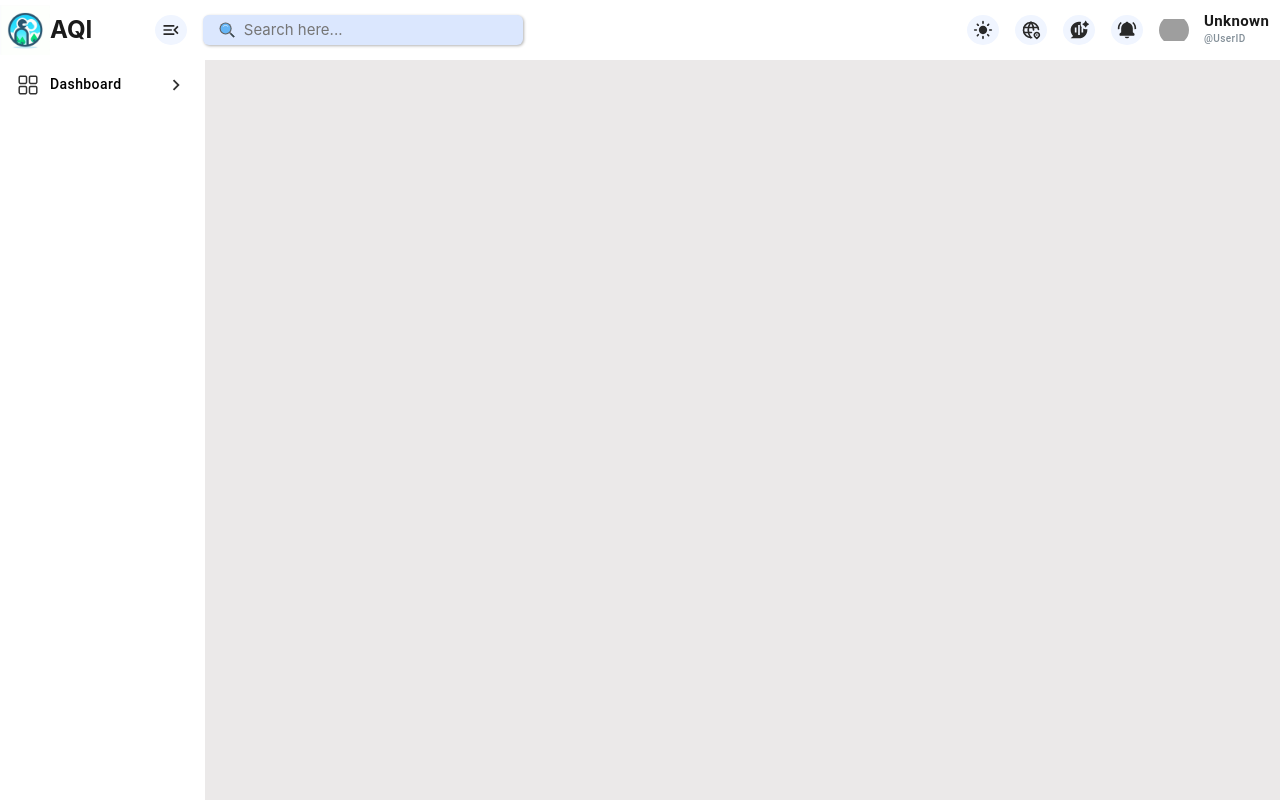
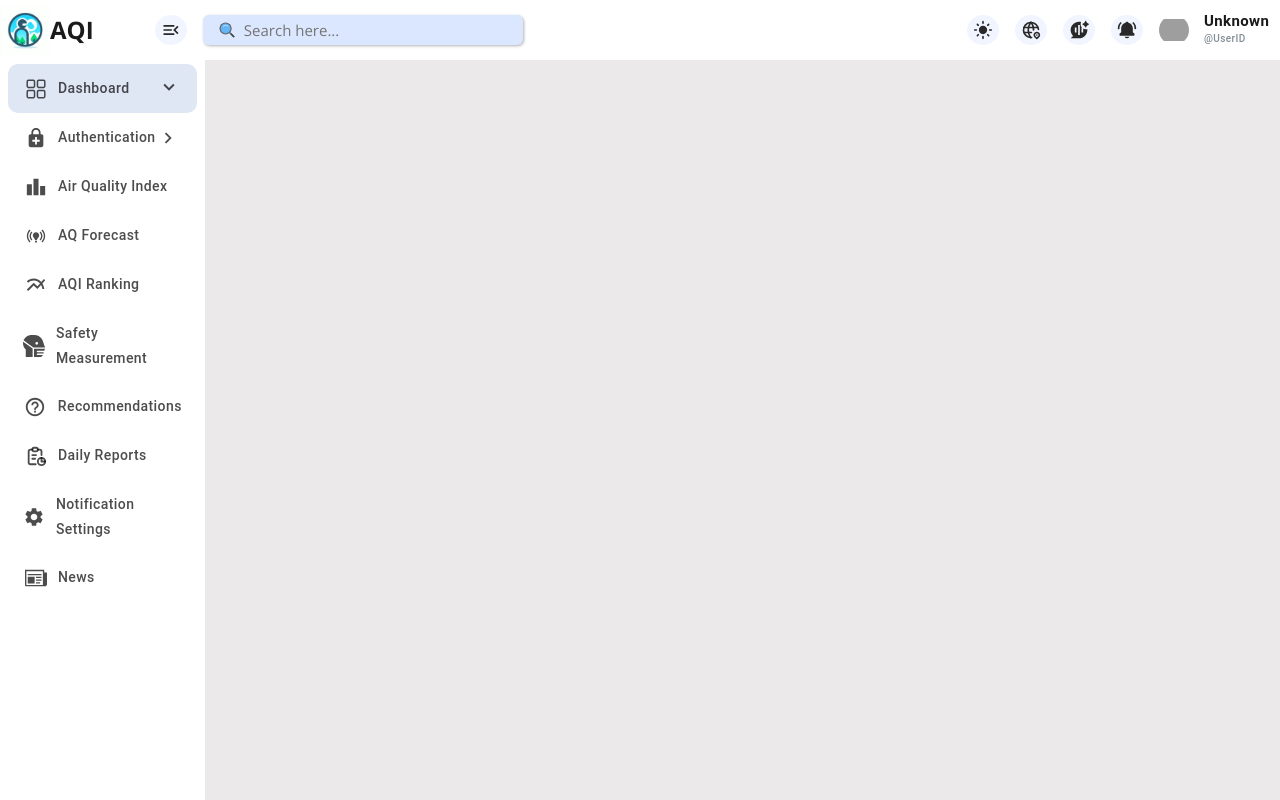
Before and after one commit to rony31416/aqi-app, a React (Vite) app: page / in a window 1280 px wide. Built offline with nearby package versions, Linux system fonts and the light colour scheme; grey boxes are pictures that could not be loaded.

Commit message:
sidebar complete

```diff
--- a/src/components/Header/Header.jsx
+++ b/src/components/Header/Header.jsx
@@ -51,19 +51,28 @@ const Header = () => {
 
           {/* Right-Side Buttons */}
           <div className="col-sm-7 d-flex align-items-center justify-content-end part3">
-            <Button className="rounded-circle mr-3">
+
+           <Tooltip title="Theme Change">
+           <Button className="rounded-circle mr-3">
               <MdLightMode />
             </Button>
+            </Tooltip>
+
+            <Tooltip title="Current AQI">
             <Button className="rounded-circle mr-3">
               <TbWorldPin />
             </Button>
+            </Tooltip>
+            <Tooltip title="AI ChatBot">
             <Button className="rounded-circle mr-3">
               <RiChatVoiceAiFill />
             </Button>
+            </Tooltip>
+            <Tooltip title="Notifications">
             <Button className="rounded-circle mr-3">
               <BiSolidBellRing />
             </Button>
-
+            </Tooltip>
             {/* Account Menu */}
             <div className="myAccWrapper">
               <Tooltip title="Account settings">
--- a/src/components/Sidebar.jsx
+++ b/src/components/Sidebar.jsx
@@ -1,14 +1,36 @@
-import React from 'react'
+import React,{useState} from 'react'
+import { Link } from "react-router-dom";
 import Button from '@mui/material/Button';
 import { RxDashboard } from "react-icons/rx";
 import { MdOutlineKeyboardArrowRight } from "react-icons/md";
+import EnhancedEncryptionIcon from '@mui/icons-material/EnhancedEncryption';
+import LeaderboardIcon from '@mui/icons-material/Leaderboard';
+import OnlinePredictionIcon from '@mui/icons-material/OnlinePrediction';
+import { FaHeadSideMask } from "react-icons/fa";
+import HelpOutlineIcon from '@mui/icons-material/HelpOutline';
+import { ImNewspaper } from "react-icons/im";
+import { MdMultilineChart } from "react-icons/md";
+import { TbReport } from "react-icons/tb";
+import SettingsIcon from '@mui/icons-material/Settings';
+import { use } from 'react';
 
 const Sidebar = () => {
+
+    const [activeTab,setActiveTab] = useState(0);
+    const [isToggleSubMenu,setIsToggleSubMenu] = useState(false);
+
+    const isOpenSubMenu=(index) => {
+       setActiveTab(index);
+       setIsToggleSubMenu(!isToggleSubMenu);
+
+    }
+
     return (
         <div className='sidebar'>
             <ul>
                 <li>
-            <Button className='w-100'>
+                    <Link to="/">
+                        <Button className={`w-100 ${activeTab===0 ? 'active' : ''}`} onClick={()=>isOpenSubMenu(0)}>
                             <span className='icon'>
                                 <RxDashboard />
                             </span>
@@ -17,6 +39,131 @@ const Sidebar = () => {
                                 <MdOutlineKeyboardArrowRight />
                             </span>
                         </Button>
+                    </Link>
+
+                </li>
+
+                <li>
+                    <Button className={`w-100 ${activeTab===1 && isToggleSubMenu===true ? 'active' : ''}`} onClick={()=>isOpenSubMenu(1)}>
+                        <span className='icon'>
+                            <EnhancedEncryptionIcon />
+                        </span>
+                        Authentication
+                        <span className='arrow'>
+                            <MdOutlineKeyboardArrowRight />
+                        </span>
+                    </Button>
+
+                    <div className={`submenuWrapper ${activeTab===1 && isToggleSubMenu===true ? 'colapse' : 'colapsed'}`}>
+                        <ul className="submenu">
+                            <li>  <Link to="#">Login </Link>  </li>
+                            <li>  <Link to="#">Register </Link>  </li>
+                            <li>  <Link to="#">Forgot Password </Link>  </li>
+
+                        </ul>
+                    </div>
+
+
+                </li>
+
+                <li>
+                    <Link to="/">
+                    <Button className={`w-100 ${activeTab===2 ? 'active' : ''}`} onClick={()=>isOpenSubMenu(2)}>
+                            <span className='icon'>
+                                <LeaderboardIcon />
+                            </span>
+                            Air quality index
+
+                        </Button>
+                    </Link>
+
+                </li>
+
+                <li>
+                    <Link to="/">
+                    <Button className={`w-100 ${activeTab===3 ? 'active' : ''}`} onClick={()=>isOpenSubMenu(3)} >
+                            <span className='icon'>
+                                <OnlinePredictionIcon />
+                            </span>
+                            AQ Forecast
+                        </Button>
+                    </Link>
+
+                </li>
+                <li>
+                    <Link to="/">
+                    <Button className={`w-100 ${activeTab===4 ? 'active' : ''}`}  onClick={()=>isOpenSubMenu(4)} >
+                            <span className='icon'>
+                                <MdMultilineChart />
+                            </span>
+                            AQI Ranking
+                        </Button>
+                    </Link>
+
+
+                </li>
+
+
+
+                <li>
+                    <Link to="/">
+                    <Button className={`w-100 ${activeTab===5 ? 'active' : ''}`} onClick={()=>isOpenSubMenu(5)} >
+                            <span className='icon'>
+                                <FaHeadSideMask />
+                            </span>
+                            Safety Measurement
+                        </Button>
+                    </Link>
+
+                </li>
+
+                <li>
+                    <Link to="/">
+                    <Button className={`w-100 ${activeTab===6 ? 'active' : ''}`} onClick={()=>isOpenSubMenu(6)} >
+                            <span className='icon'>
+                                <HelpOutlineIcon />
+                            </span>
+                            Recommendations
+                        </Button>
+                    </Link>
+
+                </li>
+
+                <li>
+                    <Link to="/">
+                    <Button className={`w-100 ${activeTab===7 ? 'active' : ''}`} onClick={()=>isOpenSubMenu(7)} >
+                            <span className='icon'>
+                                <TbReport />
+                            </span>
+                            Daily Reports
+                        </Button>
+                    </Link>
+
+                </li>
+
+                <li>
+                    <Link to="/">
+                    <Button className={`w-100 ${activeTab===8 ? 'active' : ''}`} onClick={()=>isOpenSubMenu(8)} >
+                            <span className='icon'>
+                                <SettingsIcon />
+                            </span>
+                            Notification Settings
+                        </Button>
+                    </Link>
+
+                </li>
+
+
+                <li>
+                    <Link to="/">
+                    <Button className={`w-100 ${activeTab===9 ? 'active' : ''}`} onClick={()=>isOpenSubMenu(9)} >
+                            <span className='icon'>
+                                <ImNewspaper />
+                            </span>
+                            News
+                        </Button>
+                    </Link>
+
                 </li>
             </ul>
 
--- a/src/index.css
+++ b/src/index.css
@@ -6,7 +6,7 @@
 }
 
 body {
-    font-family: "Open Sans", sans-serif;
+    font-family: "Open Sans", sans-serif !important;
     background-color: #ebe9e9 !important;
 }
 
@@ -152,19 +152,23 @@ header button.rounded-circle:hover {
 
 .main .sidebarWrapper .sidebar ul{
     margin-bottom: 0px;
+    padding: 4px 8px !important;
+
 }
 .main .sidebarWrapper .sidebar ul li {
     list-style: none;
+
 }
 
 .main .sidebarWrapper .sidebar ul li button{
-    color: #000;
+    color: rgba(0, 0, 0, 0.7) !important;
     text-align: left;
     justify-content: left;
-    border-radius: 0px !important;
+    border-radius: 10px !important;
     padding: 12px 15px !important;
     align-items: center;
     text-transform: capitalize;
+    font-weight: semi-bold;
 }
 .main .sidebarWrapper .sidebar ul li button .icon{
     display: flex;
@@ -177,15 +181,87 @@ header button.rounded-circle:hover {
 }
 
 .main .sidebarWrapper .sidebar ul li button  svg{
-    color: #000;
-    opacity: 0.8;
     font-size: 22px !important;
 }
 
+.main .sidebarWrapper .sidebar ul li button *{
+   color: rgba(0, 0, 0, 0.7) !important;
+   font-weight: semi-bold !important;
+}
+.main .sidebarWrapper .sidebar ul li button:hover{
+    align-items: center;
+    background: #dfe6f4 !important;
+
+}
 .main .sidebarWrapper .sidebar ul li button .arrow{
   margin-left: auto !important;
   align-items: center;
   justify-content: center;
   width: 25px;
   height: 25px;
+  transition: all 0.3s ease-in-out;
 }
+
+.main .sidebarWrapper .sidebar ul li button.active{
+    background: #dfe6f4 !important;
+}
+.main .sidebarWrapper .sidebar ul li button.active .icon svg{
+    color: #cb1f1f !important;
+}
+.main .sidebarWrapper .sidebar ul li button.active .arrow{
+    transform: rotate(90deg);
+}
+
+.main .sidebarWrapper .sidebar ul .submenu{
+    padding: 0px 45px !important;
+    position: relative;
+}
+
+.main .sidebarWrapper .sidebar ul .submenu::before{
+    content: "";
+    position: absolute;
+    top: 0px;
+    left: 30px;
+    width: 2px;
+    height: 100%;
+    background: rgba(0, 0, 0, 0.2);
+}
+
+.main .sidebarWrapper .sidebar ul .submenu li {
+    width: 100%;
+    list-style: none;
+
+}
+
+.main .sidebarWrapper .sidebar ul .submenu li a{
+    color: rgba(0, 0, 0, 0.7) !important;
+    text-decoration: none;
+    text-transform: capitalize;
+    display: block;
+    padding: 4px 0px !important;
+    font-size: 12px;
+    font-weight: 500;
+    transition: all 0.3s;
+
+}
+
+.main .sidebarWrapper .sidebar ul .submenu li a:hover{
+    color: #1a1a1a !important;
+    background: #dfe6f4 !important;
+    padding-left: 10px !important;
+    border-radius: 10px;
+}
+
+.main .sidebarWrapper .sidebar ul .submenuWrapper.colapsed{
+   height: 0px;
+}
+.main .sidebarWrapper .sidebar ul .submenuWrapper.colapsed .submenu{
+    opacity: 0;
+}
+
+.main .sidebarWrapper .sidebar ul .submenuWrapper.colapse{
+    height: auto;
+ }
+ .main .sidebarWrapper .sidebar ul .submenuWrapper.colapse .submenu{
+     opacity: 1;
+ }
```
Lines whose indentation alone changed are shown as unchanged.
